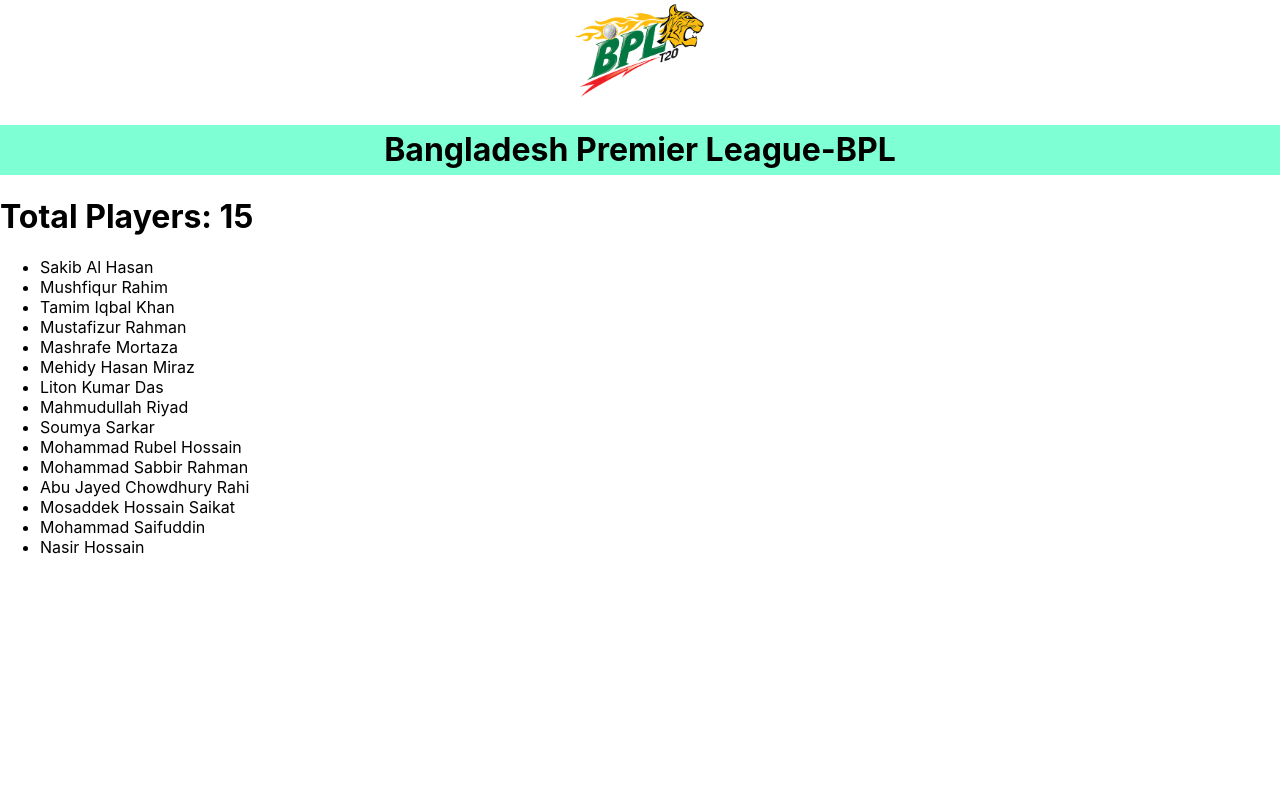
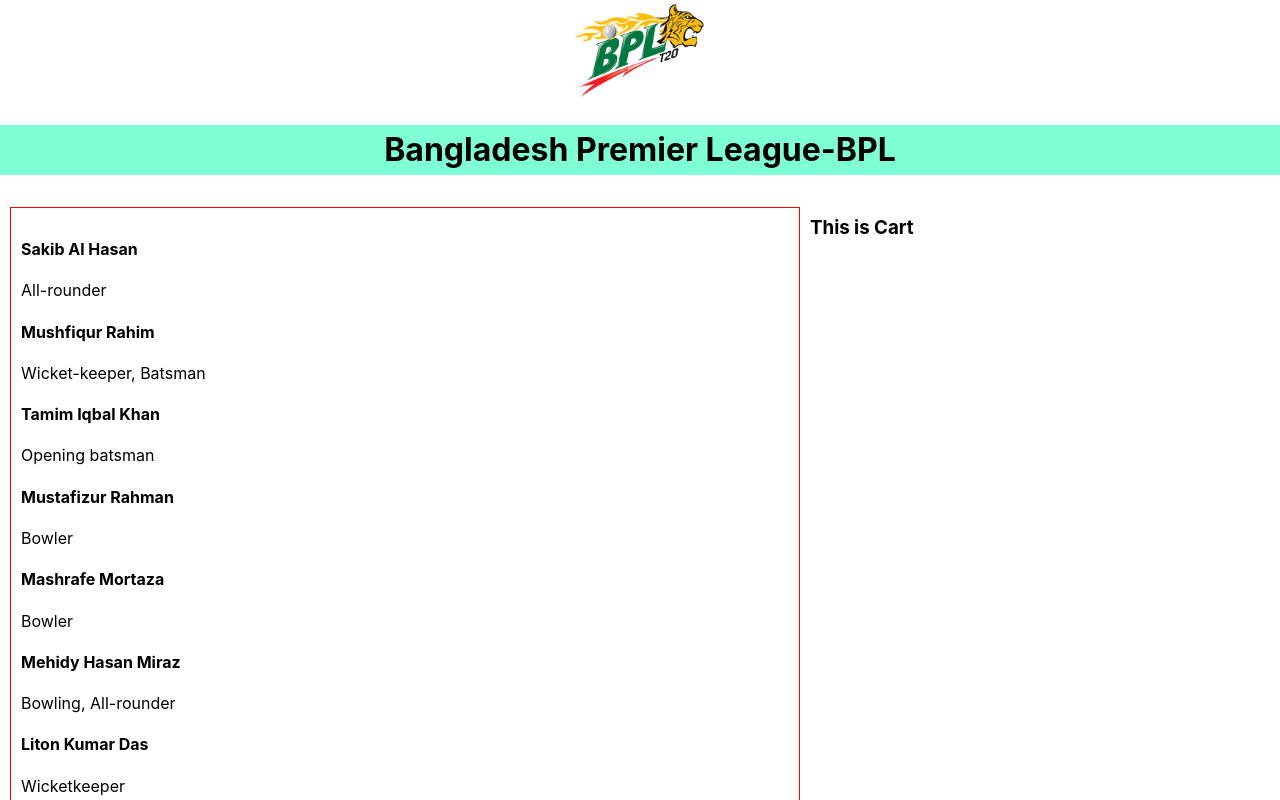
Before and after one commit to samiul-sheikh/bpl-team-selection, a React (Create React App) app: page / in a window 1280 px wide. Shown: the top 800 px of the page. Built offline with nearby package versions, Linux system fonts and the light colour scheme; the HTML template or start-up script is replaced by a standard one.

Commit message:
Product Component, send dynamic data by props

```diff
--- a/src/Components/Information/Information.css
+++ b/src/Components/Information/Information.css
@@ -0,0 +1,9 @@
+.information-container{
+    display: flex;
+}
+.player-container{
+    width: 60%;
+    margin: 10px;
+    padding: 10px;
+    border: 1px solid red;
+}
--- a/src/Components/Information/Information.js
+++ b/src/Components/Information/Information.js
@@ -1,5 +1,7 @@
 import React, { useEffect, useState } from 'react';
 import playersData from '../../Data/playersData.json';
+import Player from '../Player/Player';
+import './Information.css';
 
 const Information = () => {
     const [players, setPlayers] = useState([])
@@ -9,11 +11,16 @@
     }, [])
 
     return (
-        <div>
-            <h1>Total Players: {players.length}</h1>
-            <ul>
-                {players.map(player => <li>{player.name}</li>)}
-            </ul>
+        <div className="information-container">
+            <div className="player-container">
+                {
+                    players.map(player => <Player player={player}> </Player>)
+                }
+            </div>
+            <div className="cart-container">
+                <h3>This is Cart</h3>
+            </div>
+
         </div>
     );
 };
--- /dev/null
+++ b/src/Components/Player/Player.js
@@ -0,0 +1,14 @@
+import React from 'react';
+
+const Player = (props) => {
+    console.log(props.player);
+    return (
+        <div>
+            {/* <h3>This is player</h3> */}
+            <h4>{props.player.name}</h4>
+            <p>{props.player.role}</p>
+        </div>
+    );
+};
+
+export default Player;
```
Also changed, not shown: src/Components/Player/Player.css (added).
